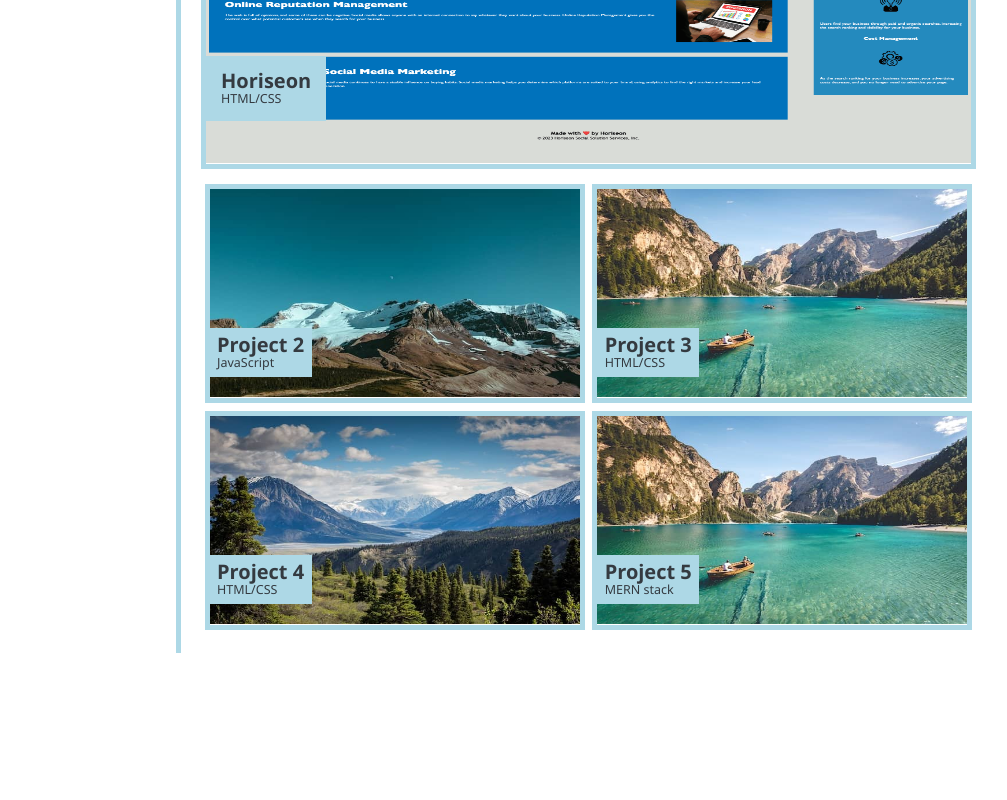
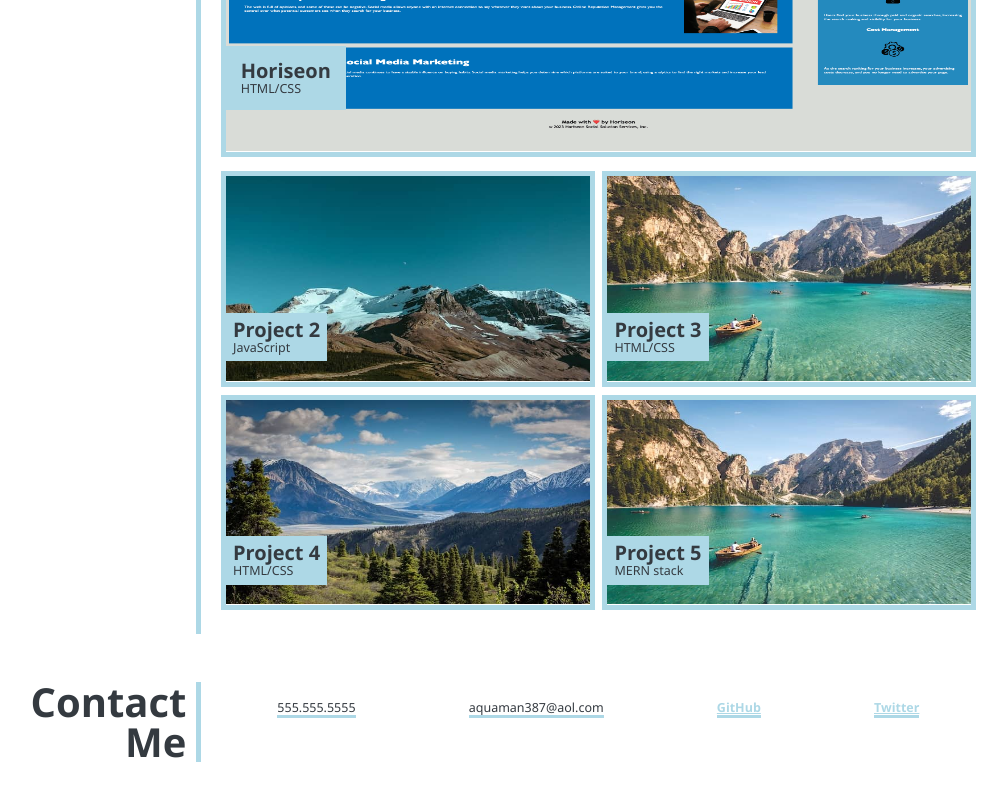
Before and after one commit to ianahart/personal-portfolio, a plain HTML site: page index.html in a window 1280 px wide. Shown: the part 982-1782 px from the top of the page, without its empty margins (134-1141 px from the left). Before the commit the page ends 1691 px from the top, so only its background shows below. Drawn offline with Linux system fonts and the light colour scheme.

Commit message:
add contact section of portfolio including contact information and social links

```diff
--- a/assets/css/style.css
+++ b/assets/css/style.css
@@ -158,7 +158,8 @@ main {
 
 /* set article as a flex container row*/
 .about article,
-.work article {
+.work article,
+.contact article {
   display: flex;
   flex-direction: row;
 }
@@ -167,7 +168,8 @@ main {
 * give the section a left border and make it take up to 2 times the remaining space after it has been distributed
 */
 .about article section,
-.work article .projects {
+.work article .projects,
+.contact article section {
   flex-grow: 2;
   border-left: 5px solid var(--primary-color);
   padding: 2%;
@@ -179,11 +181,12 @@ main {
 style article header accordingly
 */
 .about article h3,
-.work article h3 {
+.work article h3,
+.contact article h3 {
   font-size: 400%;
   color: var(--secondary-color);
   text-align: right;
-      flex: 1 0 150px;
+      flex: 1 0 170px;
 }
 
 
@@ -273,8 +276,23 @@ position project title bottom left on project image
 * set width to half so two projects will be displayed in a row when the parent is 100%
 */
 .showcase .project-image-container {
-  width: 49%;
-  margin: 0.5%;
+  width: 49.5%;
+  margin: 0.5% 0;
+}
+
+
+/*
+* give even projects left margin to make showcase flush with main project
+*/
+.showcase .project-image-container:nth-child(even) {
+  margin-left: 0.5%;
+}
+
+/*
+give odd projects right margin to make showcase flush with main project
+*/
+.showcase .project-image-container:nth-child(odd) {
+  margin-right: 0.5%;
 }
 
 /*
@@ -284,6 +302,43 @@ make project image take up 100% of its parent container
   width: 100%;
 }
 
+.contact section {
+  width: 100%;
+}
+
+/*
+* space out contact information and socials horizontally
+*/
+.contact section ul {
+  display: flex;
+  justify-content: space-around;
+}
+
+/*
+* set styles on contact list item
+*/
+.contact section ul li {
+  border-bottom: 3px solid var(--primary-color);
+  font-size: 125%;
+  color: var(--secondary-color);
+}
+
+/*
+bold social links
+*/
+.contact section ul li a {
+   color: var(--primary-color);
+   font-weight: bold;
+}
+
+/*
+change opacity to slightly more light on hover
+*/
+.contact section ul li a:hover {
+  opacity: 0.8;
+}
+
+
 
 @media screen and (max-width: 768px) {
 
@@ -291,7 +346,8 @@ make project image take up 100% of its parent container
   * set article content to stack vertically on the y axis
   */
   .about article,
-  .work article {
+  .work article,
+  .contact article {
     flex-direction: column;
   }
 
@@ -299,7 +355,8 @@ make project image take up 100% of its parent container
   * align the h3 heading to the center
   */
   .about article h3,
-  .work article h3 {
+  .work article h3,
+  .contact article h3 {
     text-align: center;
   }
 
@@ -307,8 +364,13 @@ make project image take up 100% of its parent container
   *remove section left border
   */
   .about article section,
-  .work article .projects {
+  .work article .projects,
+  .contact article section {
     border-left: none;
+  }
+
+  .contact article section {
+    margin: 0;
   }
 }
 
@@ -357,4 +419,21 @@ make project image take up 100% of its parent container
   .showcase .project-image-container {
     width: 100%;
   }
+
+  .showcase .project-image-container:nth-child(even),
+  .showcase .project-image-container:nth-child(odd) {
+    margin: 0.5% 0;
+  }
+
+  /*
+  * stack contact information vertically on the y axis
+  */
+  .contact section ul {
+    flex-direction: column;
+    align-items: center;
+  }
+
+  .contact section ul li {
+    margin: 1%;
+  }
 }
--- a/index.html
+++ b/index.html
@@ -99,6 +99,23 @@
       </section>
       </article>
     </section>
+    <section id="contact" class="contact spacer">
+      <article>
+        <h3>Contact Me</h3>
+        <section>
+          <ul>
+            <li>555.555.5555</li>
+            <li>aquaman387@aol.com</li>
+            <li>
+              <a href="https://github.com/ianahart">GitHub</a>
+            </li>
+            <li>
+              <a href="https://twitter.com/ianhart720">Twitter</a>
+            </li>
+          </ul>
+        </section>
+      </article>
+    </section>
   </main>
 
 </body>
```
